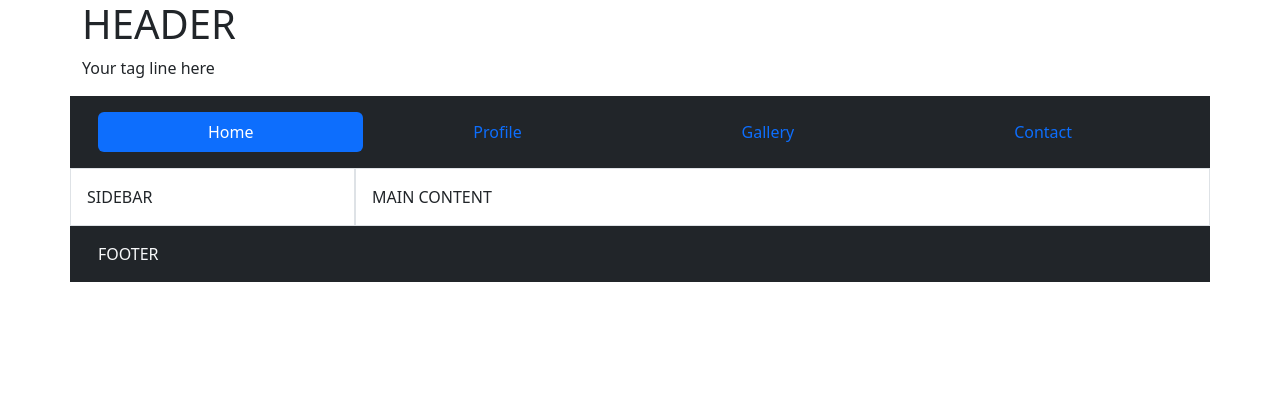
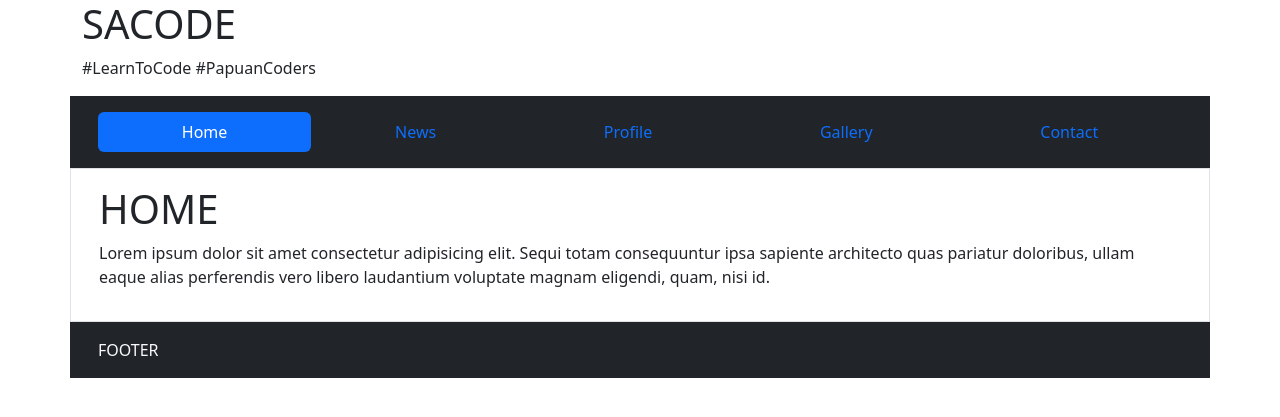
Before and after one commit to janzenfaidiban/php1-day04-project01, a PHP site: page /index.php?page=home in a window 1280 px wide. Shown: the top 417 px of the page. Run offline with PHP 8.4, Linux system fonts and the light colour scheme.

Commit message:
final project 01

```diff
--- a/index.php
+++ b/index.php
@@ -1,68 +1,28 @@
-<html>
+<?php include('partials/header.php'); ?>
+<?php include('partials/nav.php'); ?>
 
-<head>
-    <title>SaCode PHP Batch 1 Day 04</title>
-    <!-- CSS only -->
-    <link href="https://cdn.jsdelivr.net/npm/bootstrap@5.2.0-beta1/dist/css/bootstrap.min.css" rel="stylesheet" integrity="sha384-0evHe/X+R7YkIZDRvuzKMRqM+OrBnVFBL6DOitfPri4tjfHxaWutUpFmBp4vmVor" crossorigin="anonymous">
-</head>
+<?php
 
-<body>
+    if(isset($_GET['page']) && $_GET['page'] == 'home'){
+        // tampilkan halaman home.php
+        include('pages/home.php');
 
-    <div class="container">
+    } elseif(isset($_GET['page']) && $_GET['page'] == 'profile'){
+        // tampilkan halaman profile.php
+        include('pages/profile.php');
 
-        <!-- HEADER -->
-        <div class="row">
-            <div class="col-12">
-                <h1>HEADER</h1>
-                <p>Your tag line here</p>
-            </div>
-        </div>
-        <!-- END HEADER -->
+    } elseif(isset($_GET['page']) && $_GET['page'] == 'gallery'){
+        // tampilkan halaman gallery.php
+        include('pages/gallery.php');
 
-        <!-- NAV -->
-        <div class="row bg-dark p-3">
-            <div class="col-12">
+    } elseif(isset($_GET['page']) && $_GET['page'] == 'contact'){
+        // tampilkan halaman contact.php
+        include('pages/contact.php');
 
-                <ul class="nav nav-pills nav-fill">
-                    <li class="nav-item">
-                        <a class="nav-link active" aria-current="page" href="#">Home</a>
-                    </li>
-                    <li class="nav-item">
-                        <a class="nav-link" href="#">Profile</a>
-                    </li>
-                    <li class="nav-item">
-                        <a class="nav-link" href="#">Gallery</a>
-                    </li>
-                    <li class="nav-item">
-                        <a class="nav-link">Contact</a>
-                    </li>
-                </ul>
+    } else{
+        // tampilkan halaman error 404.php
+    }
 
-            </div>
-        </div>
-        <!-- END NAV -->
+?>
 
-        <!-- CONTENT -->
-        <div class="row">
-            <div class="col-3 border p-3">
-                SIDEBAR
-            </div>
-            <div class="col-9 border p-3">
-                MAIN CONTENT
-            </div>
-        </div>
-        <!-- END CONTENT -->
-
-        <!-- FOOTER -->
-        <div class="row bg-dark p-3 text-light">
-            <div class="col-12">
-                FOOTER
-            </div>
-        </div>
-        <!-- END FOOTER -->
-
-    </div>
-
-</body>
-
-</html>
+<?php include('partials/footer.php'); ?>
--- /dev/null
+++ b/pages/home.php
@@ -0,0 +1,8 @@
+<!-- CONTENT -->
+<div class="row border p-3">
+    <div class="col-12">
+        <h1>HOME</h1>
+        <p>Lorem ipsum dolor sit amet consectetur adipisicing elit. Sequi totam consequuntur ipsa sapiente architecto quas pariatur doloribus, ullam eaque alias perferendis vero libero laudantium voluptate magnam eligendi, quam, nisi id.</p>
+    </div>
+</div>
+<!-- END CONTENT -->
--- a/partials/footer.php
+++ b/partials/footer.php
@@ -0,0 +1,13 @@
+<!-- FOOTER -->
+<div class="row bg-dark p-3 text-light">
+    <div class="col-12">
+        FOOTER
+    </div>
+</div>
+<!-- END FOOTER -->
+
+</div>
+
+</body>
+
+</html>
--- a/partials/header.php
+++ b/partials/header.php
@@ -0,0 +1,20 @@
+<html>
+
+<head>
+    <title>SaCode PHP Batch 1 Day 04</title>
+    <!-- CSS only -->
+    <link href="https://cdn.jsdelivr.net/npm/bootstrap@5.2.0-beta1/dist/css/bootstrap.min.css" rel="stylesheet" integrity="sha384-0evHe/X+R7YkIZDRvuzKMRqM+OrBnVFBL6DOitfPri4tjfHxaWutUpFmBp4vmVor" crossorigin="anonymous">
+</head>
+
+<body>
+
+    <div class="container">
+
+        <!-- HEADER -->
+        <div class="row">
+            <div class="col-12">
+                <h1>SACODE</h1>
+                <p>#LearnToCode #PapuanCoders</p>
+            </div>
+        </div>
+        <!-- END HEADER -->
--- a/partials/nav.php
+++ b/partials/nav.php
@@ -0,0 +1,35 @@
+<!-- NAV -->
+<div class="row bg-dark p-3">
+    <div class="col-12">
+
+        <ul class="nav nav-pills nav-fill">
+            <li class="nav-item">
+                <a class="nav-link <?php if (isset($_GET['page']) && $_GET['page'] == 'home') {
+                                        echo 'active';
+                                    } ?>" aria-current="page" href="?page=home">Home</a>
+            </li>
+            <li class="nav-item">
+                <a class="nav-link <?php if (isset($_GET['page']) && $_GET['page'] == 'news') {
+                                        echo 'active';
+                                    } ?>" href="?page=news">News</a>
+            </li>
+            <li class="nav-item">
+                <a class="nav-link <?php if (isset($_GET['page']) && $_GET['page'] == 'profile') {
+                                        echo 'active';
+                                    } ?>" href="?page=profile">Profile</a>
+            </li>
+            <li class="nav-item">
+                <a class="nav-link <?php if (isset($_GET['page']) && $_GET['page'] == 'gallery') {
+                                        echo 'active';
+                                    } ?>" href="?page=gallery">Gallery</a>
+            </li>
+            <li class="nav-item">
+                <a class="nav-link <?php if (isset($_GET['page']) && $_GET['page'] == 'contact') {
+                                        echo 'active';
+                                    } ?>" href="?page=contact">Contact</a>
+            </li>
+        </ul>
+
+    </div>
+</div>
+<!-- END NAV -->
```
Also changed, not shown: pages/contact.php (added, +8 -0 lines), pages/gallery.php (added, +23 -0 lines), pages/profile.php (added, +10 -0 lines).
